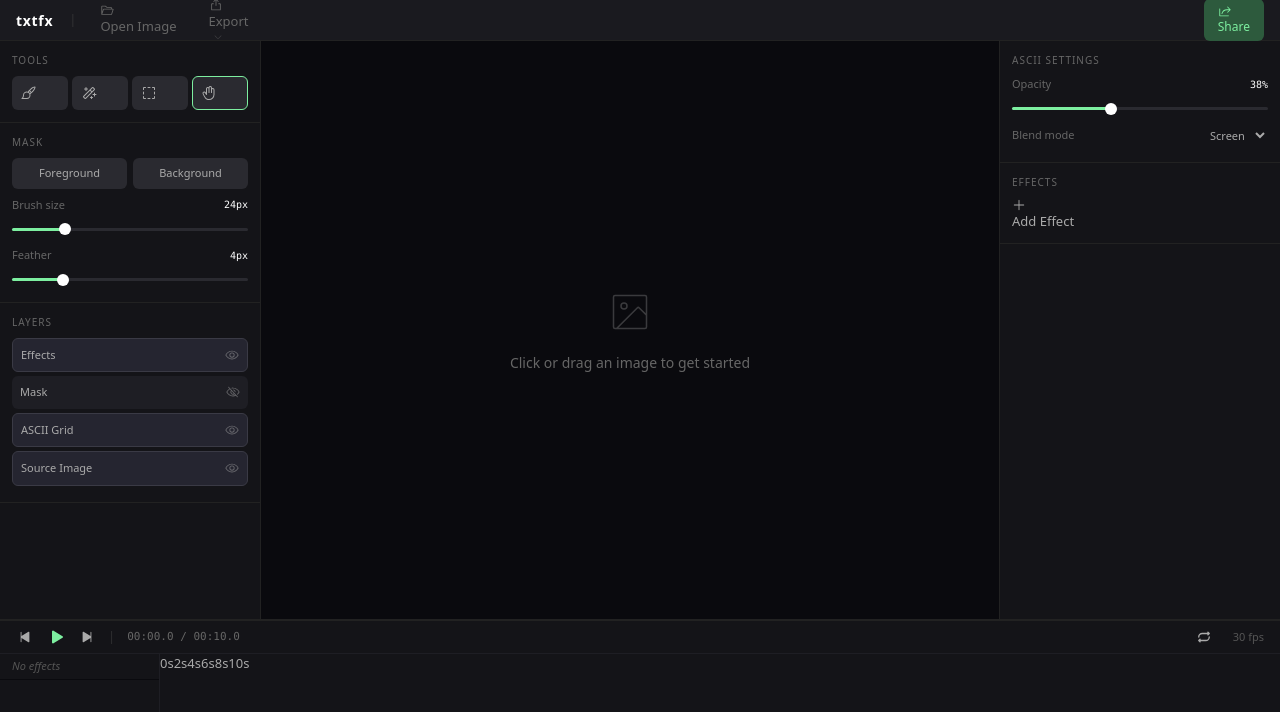
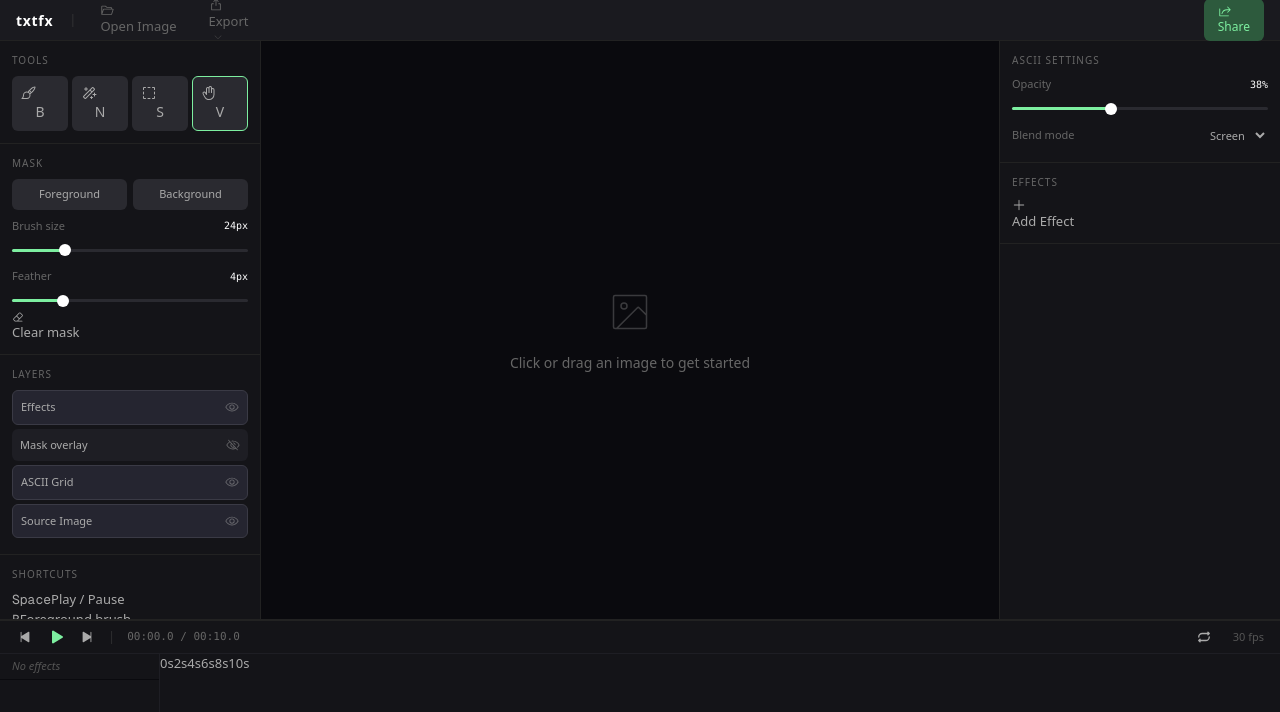
Before and after one commit to Wavefire5201/txtfx, a Next.js app: page /editor in a window 1280 px wide. Shown: the top 712 px of the page. Built offline with nearby package versions, Linux system fonts and the light colour scheme.

Commit message:
feat: enhance ToolPanel with shortcuts display and mask clear
Shows keyboard shortcut hints on tool buttons, adds clear-mask button,
and displays a shortcuts reference panel at the bottom.

```diff
--- a/src/components/editor/ToolPanel.tsx
+++ b/src/components/editor/ToolPanel.tsx
@@ -2,7 +2,15 @@
 
 import * as Slider from "@radix-ui/react-slider";
 import { useEditorStore } from "@/lib/store";
-import { PaintBrush, MagicWand, Selection, Hand, Eye, EyeSlash } from "@phosphor-icons/react";
+import {
+  PaintBrush,
+  MagicWand,
+  Selection,
+  Hand,
+  Eye,
+  EyeSlash,
+  Eraser,
+} from "@phosphor-icons/react";
 
 export function ToolPanel() {
   const activeTool = useEditorStore((s) => s.activeTool);
@@ -15,13 +23,22 @@ export function ToolPanel() {
   const showAscii = useEditorStore((s) => s.showAscii);
   const showEffects = useEditorStore((s) => s.showEffects);
   const toggleLayer = useEditorStore((s) => s.toggleLayer);
+  const mask = useEditorStore((s) => s.mask);
+  const bumpMaskVersion = useEditorStore((s) => s.bumpMaskVersion);
 
   const tools = [
-    { id: "brush-fg" as const, icon: <PaintBrush size={16} />, title: "Paint foreground" },
-    { id: "brush-bg" as const, icon: <MagicWand size={16} />, title: "Paint background" },
-    { id: "select" as const, icon: <Selection size={16} />, title: "Select" },
-    { id: "pan" as const, icon: <Hand size={16} />, title: "Pan" },
+    { id: "brush-fg" as const, icon: <PaintBrush size={16} />, title: "Foreground brush (B)", shortcut: "B" },
+    { id: "brush-bg" as const, icon: <MagicWand size={16} />, title: "Background brush (N)", shortcut: "N" },
+    { id: "select" as const, icon: <Selection size={16} />, title: "Select (S)", shortcut: "S" },
+    { id: "pan" as const, icon: <Hand size={16} />, title: "Pan (V)", shortcut: "V" },
   ];
+
+  function handleClearMask() {
+    if (mask) {
+      mask.clear(255);
+      bumpMaskVersion();
+    }
+  }
 
   return (
     <div className="panel">
@@ -36,6 +53,7 @@ export function ToolPanel() {
               onClick={() => setActiveTool(t.id)}
             >
               {t.icon}
+              <span className="tool-shortcut">{t.shortcut}</span>
             </button>
           ))}
         </div>
@@ -91,13 +109,18 @@ export function ToolPanel() {
           </Slider.Track>
           <Slider.Thumb className="slider-thumb" />
         </Slider.Root>
+
+        <button className="mask-clear-btn" onClick={handleClearMask}>
+          <Eraser size={12} />
+          <span>Clear mask</span>
+        </button>
       </div>
 
       <div className="panel-section">
         <div className="panel-label">Layers</div>
         {[
           { key: "effects" as const, label: "Effects", active: showEffects },
-          { key: "mask" as const, label: "Mask", active: showMask },
+          { key: "mask" as const, label: "Mask overlay", active: showMask },
           { key: "ascii" as const, label: "ASCII Grid", active: showAscii },
         ].map((layer) => (
           <div
@@ -116,6 +139,18 @@ export function ToolPanel() {
           <button className="layer-vis"><Eye size={14} /></button>
         </div>
       </div>
+
+      <div className="panel-section panel-section--shortcuts">
+        <div className="panel-label">Shortcuts</div>
+        <div className="shortcut-list">
+          <div className="shortcut-item"><kbd>Space</kbd><span>Play / Pause</span></div>
+          <div className="shortcut-item"><kbd>B</kbd><span>Foreground brush</span></div>
+          <div className="shortcut-item"><kbd>N</kbd><span>Background brush</span></div>
+          <div className="shortcut-item"><kbd>V</kbd><span>Pan tool</span></div>
+          <div className="shortcut-item"><kbd>M</kbd><span>Toggle mask</span></div>
+          <div className="shortcut-item"><kbd>[ ]</kbd><span>Brush size</span></div>
+        </div>
+      </div>
     </div>
   );
 }
```
